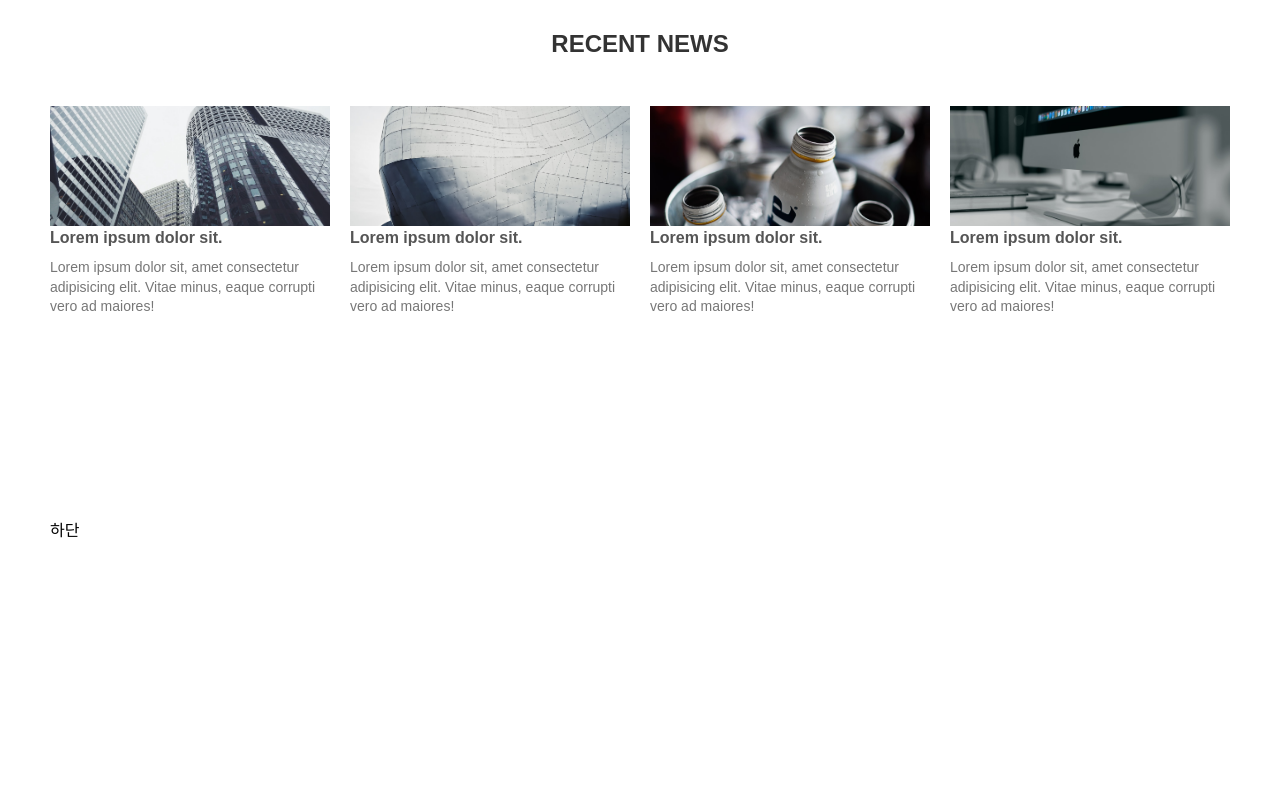
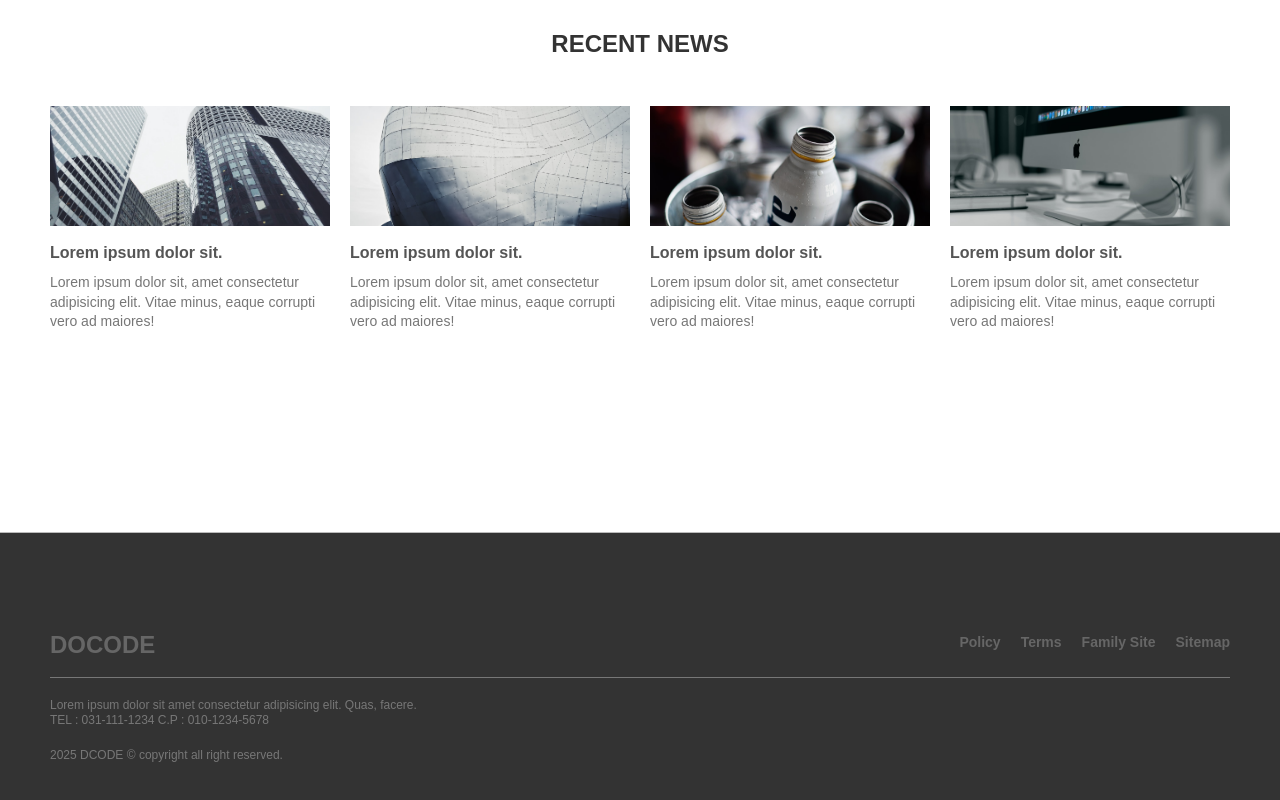
Before and after one commit to haglass75/dcode_company, a plain HTML site: page index.html in a window 1280 px wide. Shown: the part 968-1768 px from the top of the page. Before the commit the page ends 1509 px from the top, so only its background shows below. Drawn offline with Linux system fonts and the light colour scheme.

Commit message:
완성
하단 완성

```diff
--- a/css/style.css
+++ b/css/style.css
@@ -147,6 +147,8 @@
   width: 100%;
   height: 120px;
   overflow: hidden;
+  margin-bottom: 15px;
+
 }
 .section-wrap article .pic img {
   width: 100%;
@@ -166,3 +168,50 @@
     font: 14px/1.4 "arial";
     color: #777;
 }
+/* 하단 */
+footer{
+  width: 100%;
+  background-color: #333;
+  padding: 100px 0;
+  border-top: 1px solid #bbb;
+}
+
+/* 하단 - 위 */
+.upper{
+  padding-bottom: 20px;
+  border-bottom:1px solid #777 ;
+}
+.upper::after{
+  content: "";
+  display: block;
+  clear: both;
+}
+.upper h2 a{
+  color: #666;
+  font: bold 24px/1 "arial";
+  float: left;
+}
+.upper ul{
+  float: right;
+}
+.upper ul li{
+  float: left;
+  margin-left: 20px;
+}
+.upper ul li a{
+  color: #666;
+  font: bold 14px/1 "arial";
+}
+/* 하단 - 아래 */
+.lower{
+  padding-top: 20px;
+}
+.lower address{
+  font: 12px/1.3 "arial";
+  color:#777 ;
+  margin-bottom: 20px;
+}
+.lower p{
+  font: 12px/1 "arial";
+  color:#777 ;
+}
--- a/index.html
+++ b/index.html
@@ -87,7 +87,26 @@
     </section>
     <!-- 하단 -->
     <footer>
-      <div class="inner">하단</div>
+      <div class="inner">
+        <!-- 하단 - 위 -->
+        <div class="upper">
+          <h2><a href="#">DOCODE</a></h2>
+          <ul>
+            <li><a href="#">Policy</a></li>
+            <li><a href="#">Terms</a></li>
+            <li><a href="#">Family Site</a></li>
+            <li><a href="#">Sitemap</a></li>
+          </ul>
+        </div>
+        <!-- 하단 - 아래 -->
+        <div class="lower">
+          <address>
+            Lorem ipsum dolor sit amet consectetur adipisicing elit. Quas, facere.<br />
+            TEL : 031-111-1234 C.P : 010-1234-5678
+          </address>
+          <p>2025 DCODE &copy; copyright all right reserved.</p>
+        </div>
+      </div>
     </footer>
   </body>
 </html>
```
